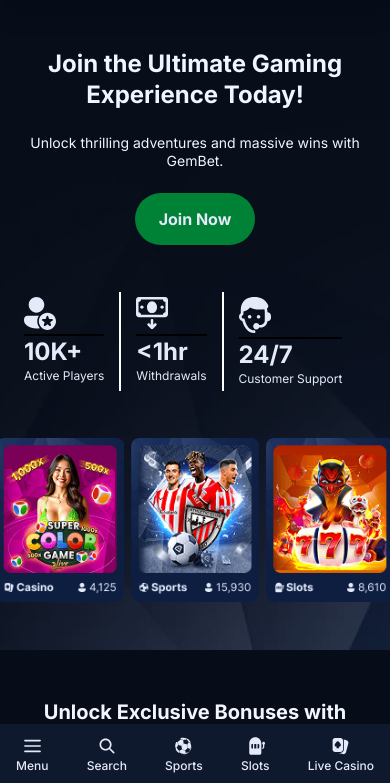
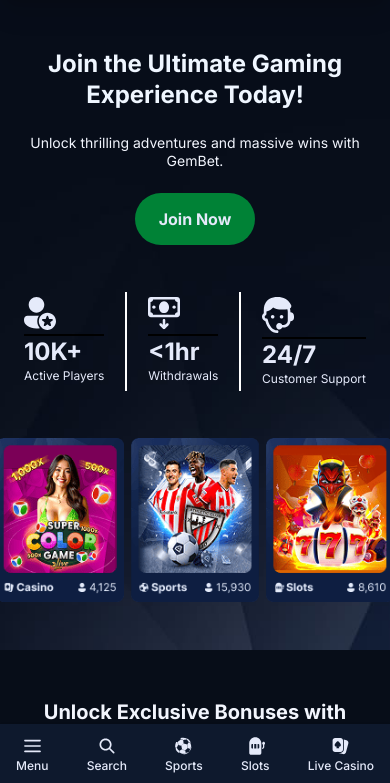
Before and after one commit to manikmt01/gembet, a website built with Vite: page src/index.html in a window 390 px wide. Shown: the part 60-843 px from the top of the page. Built offline with nearby package versions, Linux system fonts and the light colour scheme.

Commit message:
v2 some update

```diff
--- a/src/index.html
+++ b/src/index.html
@@ -136,7 +136,7 @@
               </a>
             </div>
           </div>
-          <div class="flex flex-row gap-4 lg:gap-6 lg:mb-0 mb-12">
+          <div class="flex flex-row gap-4 lg:gap-6 lg:mb-0 mb-12 lg:justify-start justify-between">
             <div class="py-1 inline-flex flex-col justify-start items-start gap-1">
               <img src="./images/active-players.svg" alt="active-players" class="w-8 lg:w-auto">
               <div class="border-t-2 flex flex-col justify-start items-start">
```
Also changed, not shown: 1 other file.
